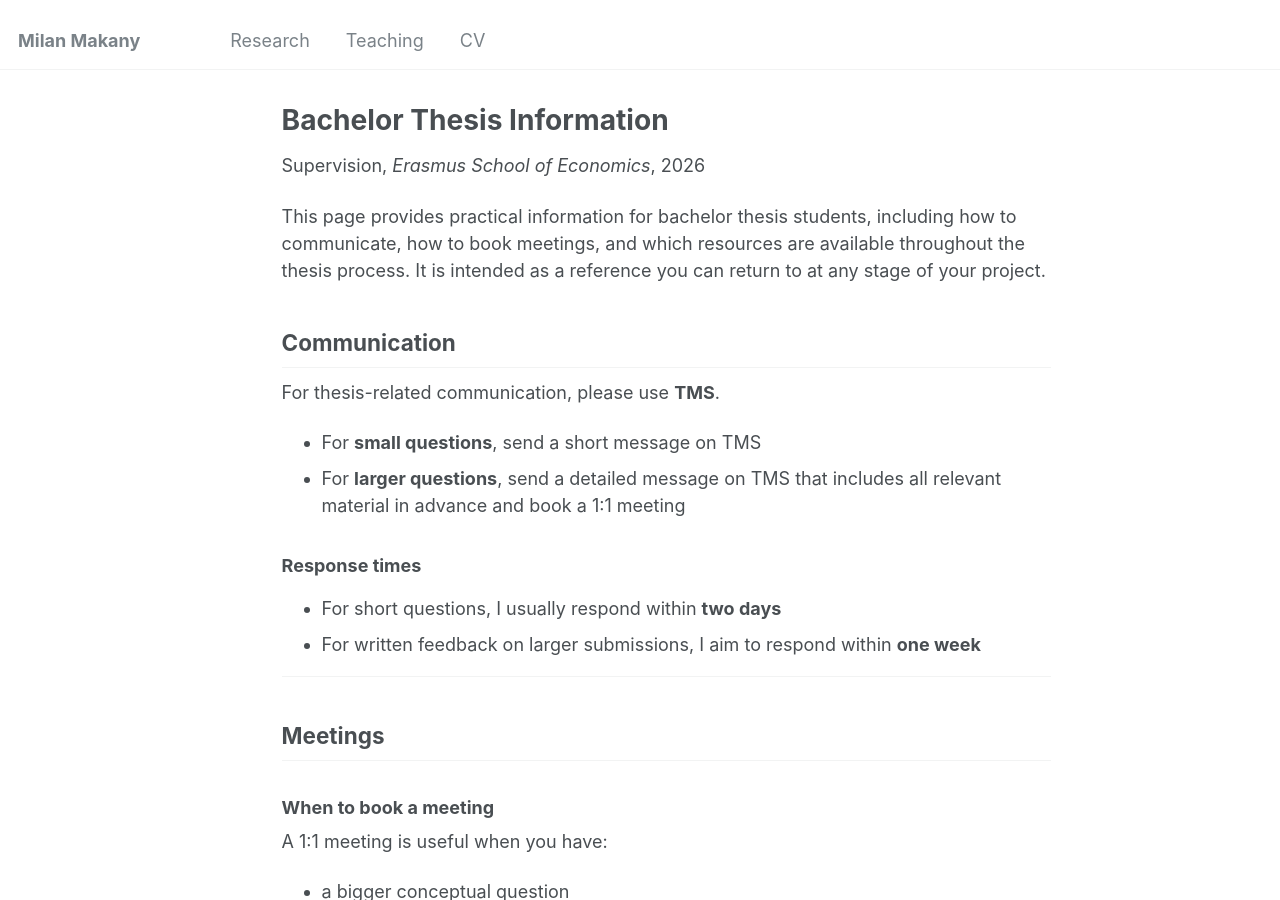
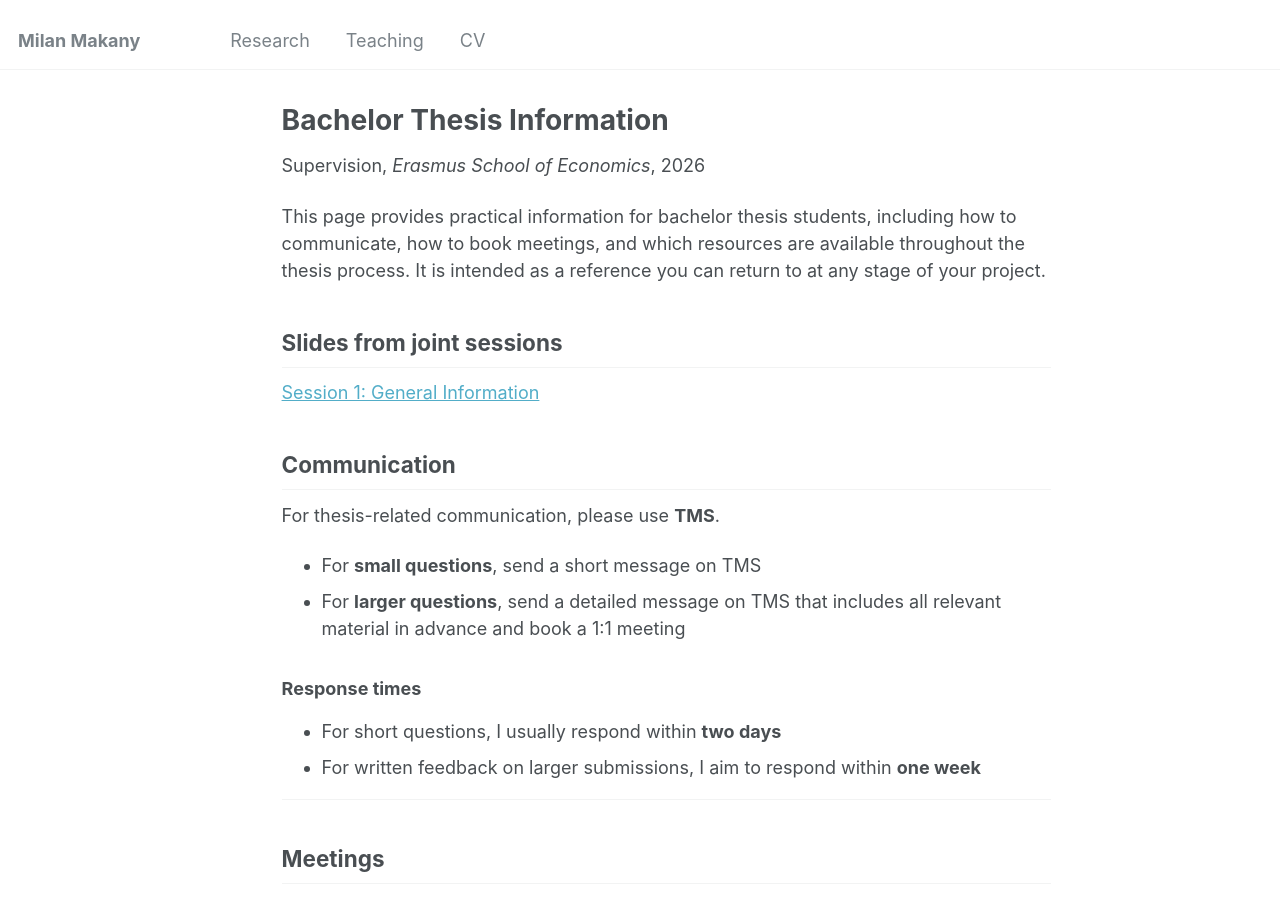
Before and after one commit to makany-milan/makany-milan.github.io, a Jekyll site: the page built from _teaching/thesis_bsc_ese.md, in a window 1280 px wide and 900 px high. Built offline with Jekyll 4.4.1, drawn with Linux system fonts in a browser that asks for light colours.

Commit message:
slides 1

```diff
--- a/_teaching/thesis_bsc_ese.md
+++ b/_teaching/thesis_bsc_ese.md
@@ -13,6 +13,10 @@ toc_sticky: true
 
 This page provides practical information for bachelor thesis students, including how to communicate, how to book meetings, and which resources are available throughout the thesis process.
 It is intended as a reference you can return to at any stage of your project.
+
+## Slides from joint sessions
+[Session 1: General Information](https://makany-milan.github.io/files/Bachelor_Thesis_Session1.pdf)
+
 
 ## Communication
 
```
Also changed, not shown: 1 other file.
